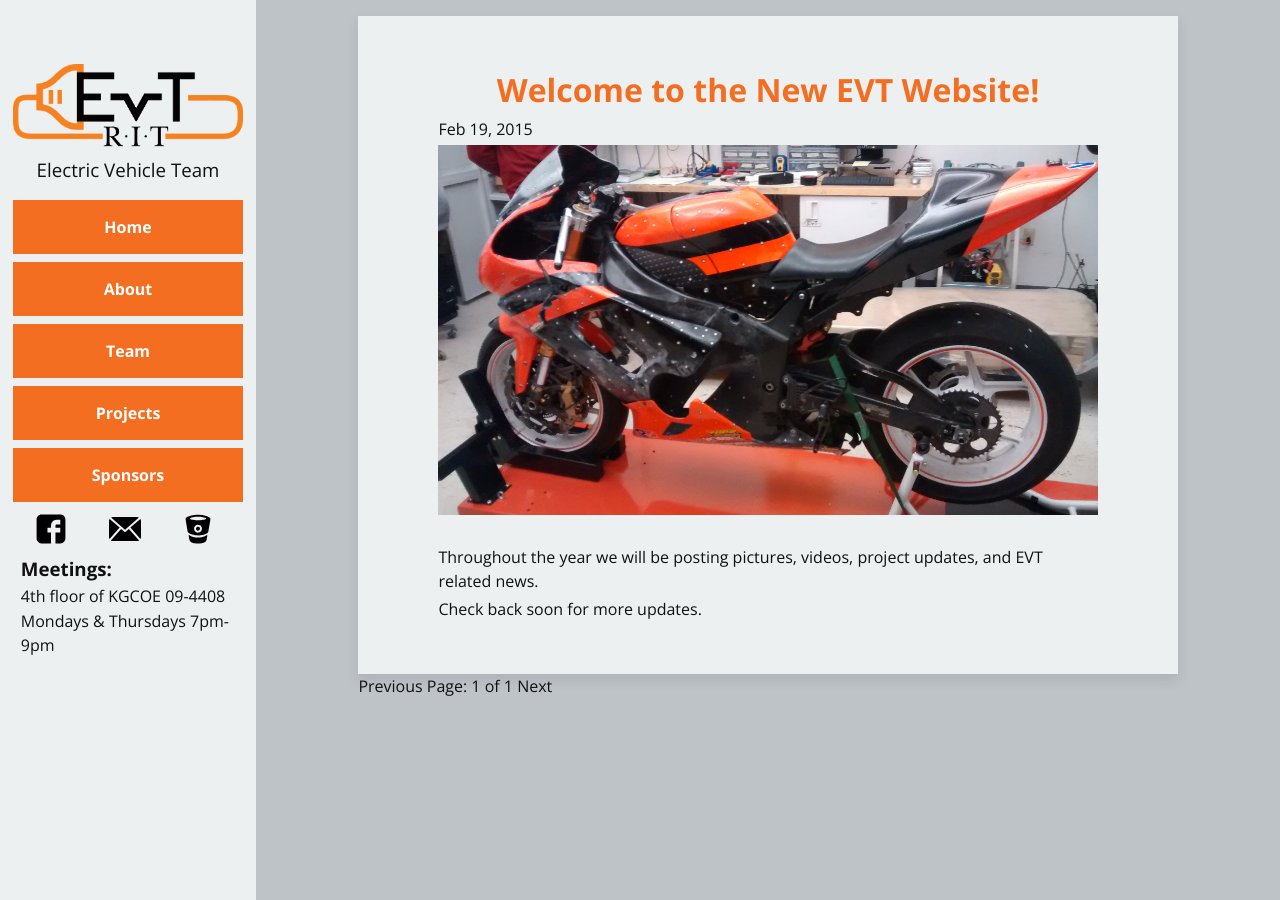
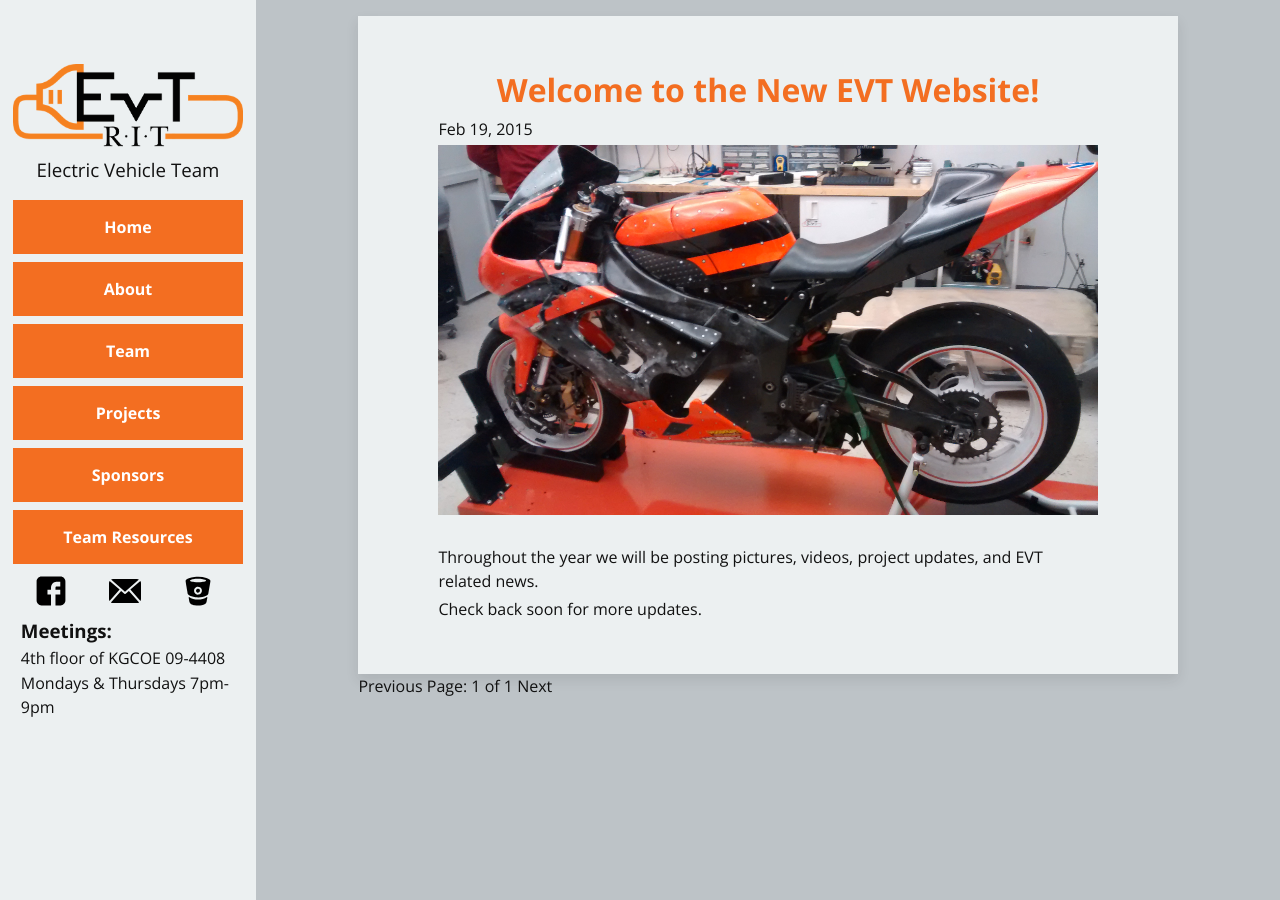
Before and after one commit to RIT-EVT/RIT-EVT.github.io, a Jekyll site: the page built from index.html, in a window 1280 px wide. Built offline with Jekyll 4.4.1, drawn with Linux system fonts in a browser that asks for light colours; the list of posts is cut into pages by our own code.

Commit message:
fixes #40

```diff
--- a/_includes/sidebar.html
+++ b/_includes/sidebar.html
@@ -9,6 +9,7 @@
         <li><a href="/team">Team</a></li>
         <li><a href="/about">Projects</a></li>
         <li><a href="/sponsors">Sponsors</a></li>
+        <li><a href="/resources">Team Resources</a></li>
       </ul>
     </div>
     <div class="connect-bar section group">
```
